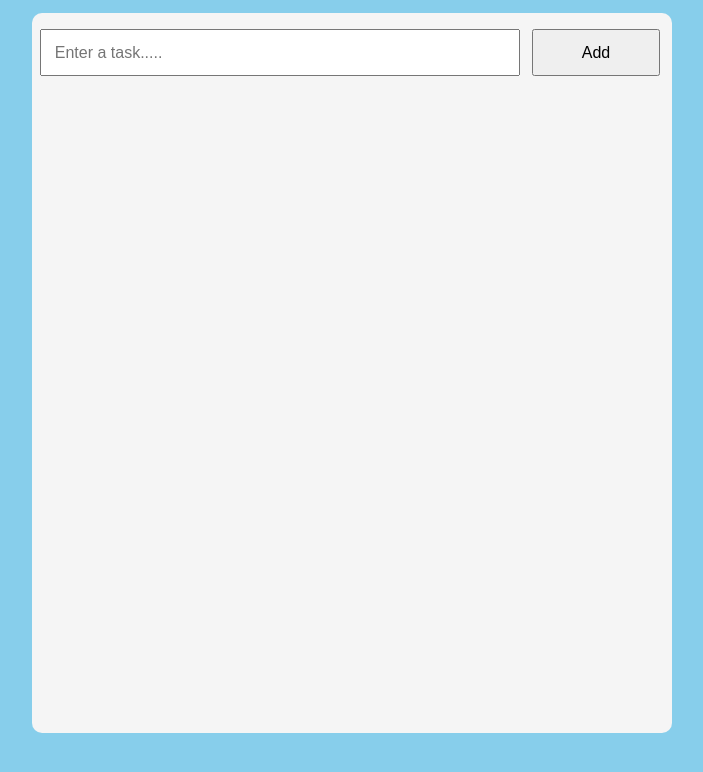
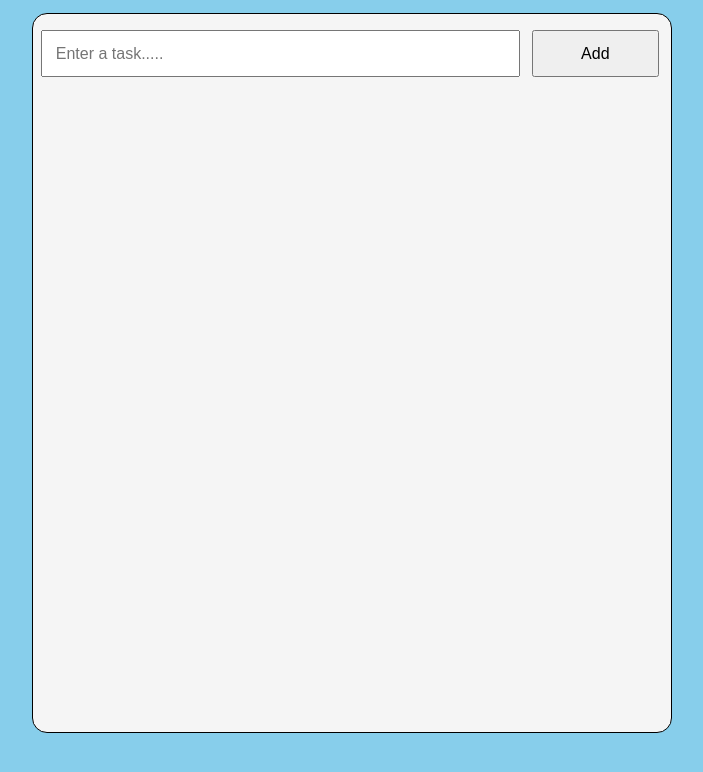
Before and after one commit to Durgesh18-p/to-do-lists, a plain HTML site: page to do list/index.html in a window 1280 px wide. In both pictures the pointer is over the element 640 px from the left and 372 px from the top of the page. Shown: the whole page, without its empty margins (288-991 px from the left). Drawn offline with Linux system fonts and the light colour scheme.

Commit message:
.box:hover added

```diff
--- a/to do list/style.css
+++ b/to do list/style.css
@@ -16,7 +16,12 @@ body {
     margin: auto;
     background-color: whitesmoke;
     margin-top: 0.8rem;
-    border-radius: 10px;
+    /* border-radius: 10px; */
+}
+
+.box:hover{
+    border-radius: 15px;
+    border:1px solid black;
 }
 
 .input {
```
